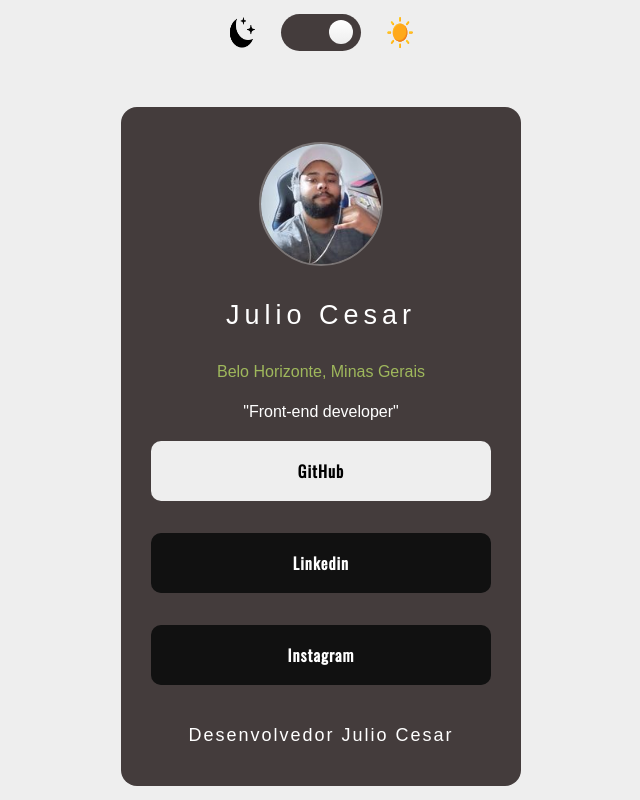
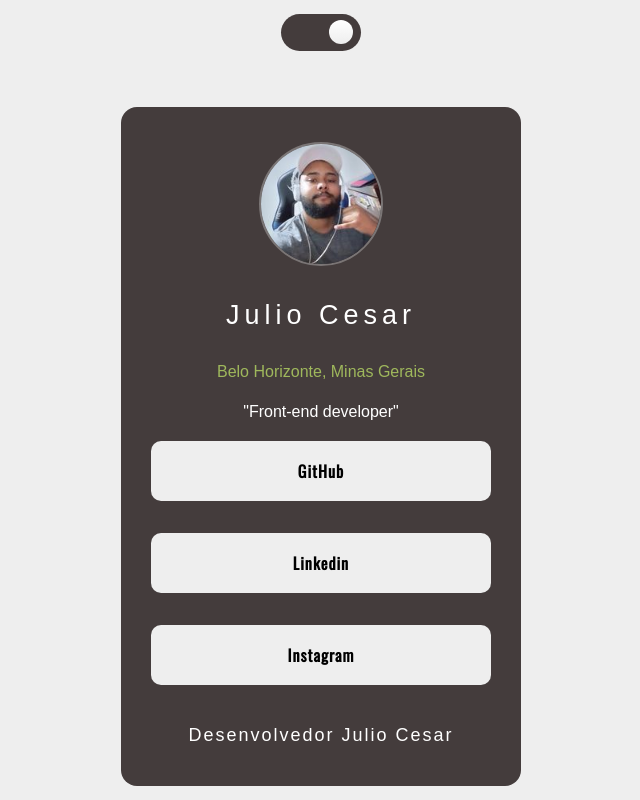
Before and after one commit to JuCanavans/social_links, a plain HTML site: page index.html in a window 1280 px wide. Both pictures are taken after a click on the label 640 px from the left and 32 px from the top of the page. Shown: the whole page, without its empty margins (319-959 px from the left). Drawn offline with nearby package versions, Linux system fonts and the light colour scheme; a web font is replaced by a local one.

Commit message:
Atualização de modelo dark_mode nos buttons

```diff
--- a/index.html
+++ b/index.html
@@ -10,12 +10,12 @@
 <body>
     <header>
         <div class="secao_dark_mode">
-            <img src="./assest/lua.png" alt="Lua">
+            <!--<img src="./assest/lua1.png" alt="Lua">-->
             <label class="toggle">
                 <input class="toggle-checkbox" type="checkbox" id="alternar-modo-page">
                 <div class="toggle-switch"></div>
             </label>
-            <img src="./assest/sol.png" alt="Sol">
+            <!--<img src="./assest/sun.png" alt="Sol">-->
         </div>
     </header>
     <main class="fomulario">
--- a/script.js
+++ b/script.js
@@ -1,12 +1,14 @@
 const alterarModoTela = document.querySelector('#alternar-modo-page');
 const bodyClear = document.querySelector('body');
 const formularioClear = document.querySelector('.fomulario');
-const linksClear = document.querySelector('.apresentacao-link');
+const linksClear = document.querySelectorAll('.apresentacao-link');
 const foto_clear = document.querySelector('.foto-principal');
 
 alterarModoTela.addEventListener('click', () =>{
     bodyClear.classList.toggle('clear_mode');
     formularioClear.classList.toggle('formulario_clear_mode');
     foto_clear.classList.toggle('foto-principal_clear_mode');
-    linksClear.classList.toggle('apresentacao-link_clear_mode');
+    linksClear.forEach((link) =>{/*Selecionado todos os button e realizando a alteração*/
+        link.classList.toggle('apresentacao-link_clear_mode');
+    })
 })
```
Also changed, not shown: assest/lua.png (deleted), assest/lua1.png (added), assest/sol.png (deleted), assest/sun.png (added).
